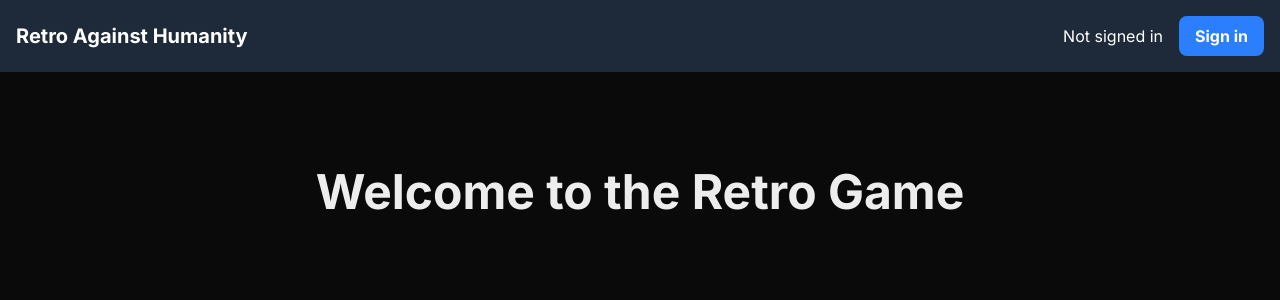
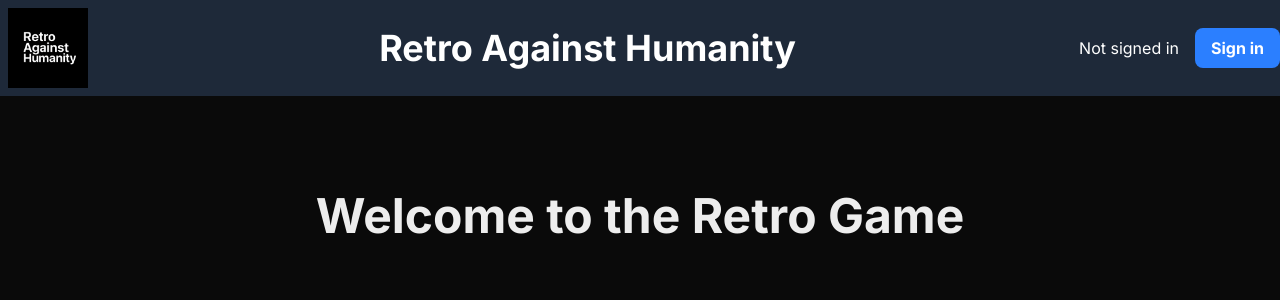
Before and after one commit to saki2000/cardsAgainstHumanityRetro, a Next.js app: page / in a window 1280 px wide. Shown: the top 300 px of the page. Built offline with nearby package versions, Linux system fonts and the light colour scheme; no server answers.

Commit message:
added new logo to header

```diff
--- a/app/components/Header/Header.tsx
+++ b/app/components/Header/Header.tsx
@@ -1,12 +1,21 @@
 import AuthButtons from "./AuthButtons/AuthButtons";
 import Link from "next/link";
+import Image from "next/image";
 
 export default function Header() {
   return (
-    <header className="flex items-center justify-between p-4 bg-gray-800 text-white sticky top-0">
-      <Link href="/" className="text-xl font-bold">
-        Retro Against Humanity
+    <header className="flex items-center justify-between bg-gray-800 text-white sticky top-0">
+      <Link href="/" className="flex items-center">
+        <Image
+          src="/logo.png"
+          alt="Retro Against Humanity Logo"
+          width={96}
+          height={96}
+          className="rounded p-2"
+          priority
+        />
       </Link>
+      <p className="text-4xl font-bold">Retro Against Humanity</p>
       <AuthButtons />
     </header>
   );
```
Also changed, not shown: public/logo.png (added).
